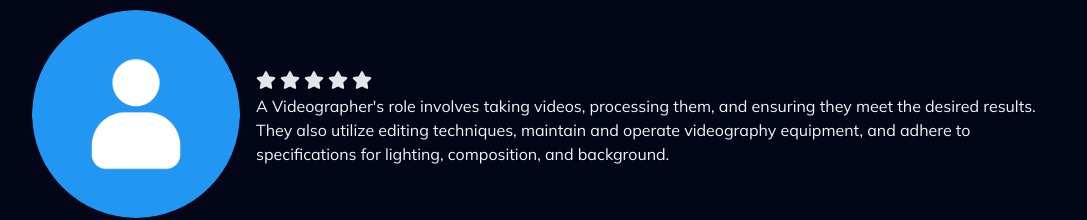
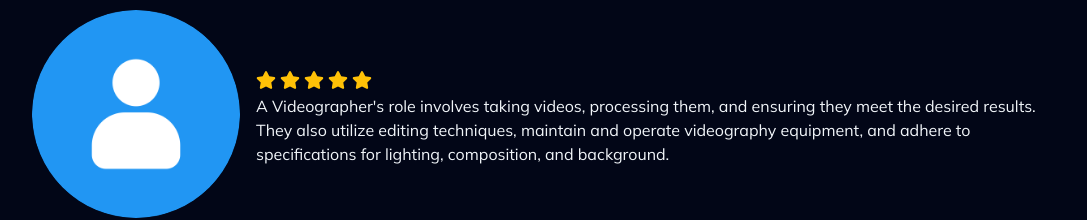
Before and after one commit to omollpeter/KoPeRo-Studios-Frontend, a React (Vite) app: page /booking/1/1 in a window 1280 px wide. Shown: the part 137-357 px from the top of the page, without its empty margins (96-1183 px from the left). Built offline with nearby package versions, Linux system fonts and the light colour scheme; no server answers.

Commit message:
Refactor StarRating component to use local variable for rating value

```diff
--- a/src/pages/Booking.jsx
+++ b/src/pages/Booking.jsx
@@ -181,7 +181,7 @@ const Booking = () => {
         <div className='flex flex-col items-center md:items-start justify-center gap-2 md:gap-1'>
           <h1 className='text-2xl font-bold'>{crewInfo.full_name}</h1>
           <p className='text-slate-400 text-xl'>{crewInfo.cat}</p>
-          <StarRating rating={crewInfo.stars} />
+          <StarRating rating={stars} />
           {crewInfo.cat === 'Photographer' ? (
             <p className='text-base text-justify md:max-w-[750px]'>
               A Photographer's role involves taking photographs, processing
```
